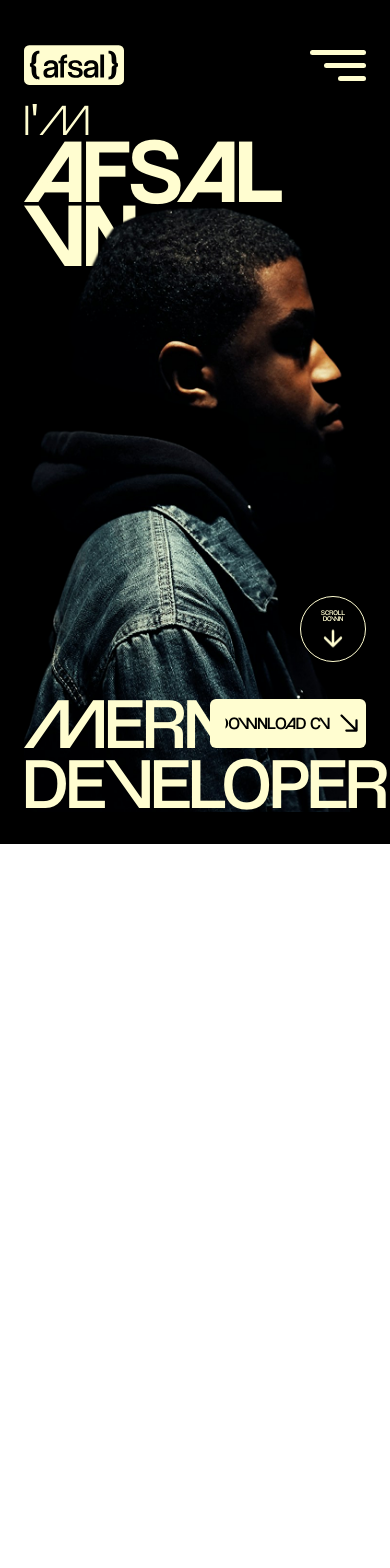
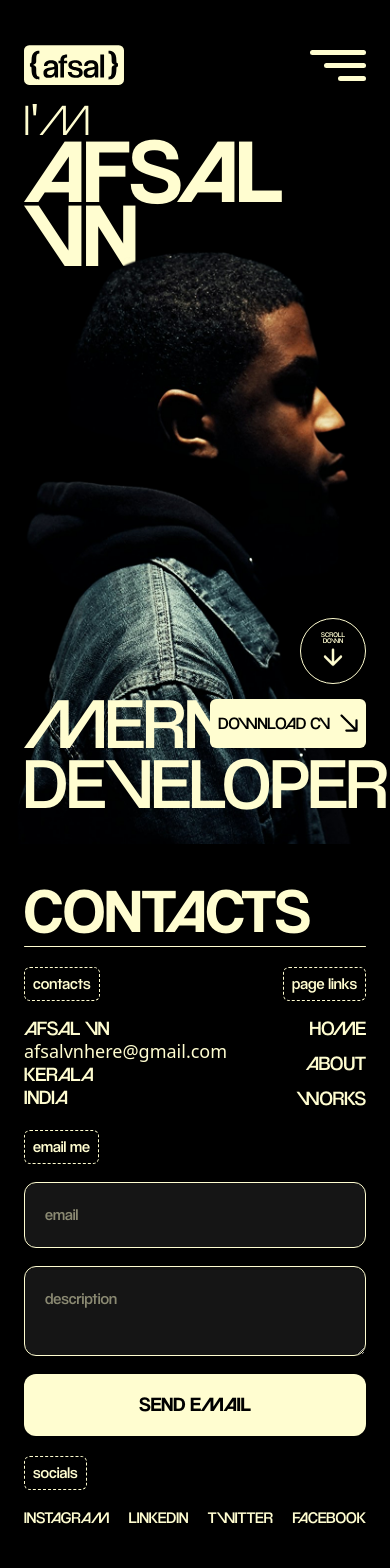
Before and after one commit to ItsAfsalVN/afsalhere.github.io, a React (Vite) app: page / in a window 390 px wide. Shown: the top 1568 px of the page. Before the commit the page ends 844 px from the top, so only its background shows below. Built offline with nearby package versions, Linux system fonts and the light colour scheme.

Commit message:
added footer - mobile responsive only

```diff
--- /dev/null
+++ b/components/Footer.jsx
@@ -0,0 +1,77 @@
+import React from "react";
+
+function Footer() {
+  return (
+    <section className="px-[24px] min-h-screen  py-[32px] flex flex-col gap-[20px] relative">
+      <div>
+        <h3 className="font-bold text-[62px] leading-[70px] underline-[#fffdd0]">
+          CONTACTS
+        </h3>
+        <div className="w-full h-[1px] bg-secondary rounded-full"></div>
+      </div>
+
+      {/* Details and page links */}
+      <div className="w-full flex justify-between">
+        {/* Details */}
+        <div className="space-y-[16px]">
+          <span className="text-secondary border border-dashed border-secondary px-2 py-1 rounded-[6px] block w-fit">
+            contacts
+          </span>
+          <p className="text-[20px] leading-[23px]">
+            AFSAL VN <br />
+            <span className="font-sans text-[18px]">
+              afsalvnhere@gmail.com <br />
+            </span>
+            KERALA <br />
+            INDIA
+          </p>
+        </div>
+
+        {/* Page links */}
+        <div className="space-y-[16px]">
+          <span className="text-secondary border border-dashed border-secondary px-2 py-1 rounded-[6px] block w-fit">
+            page links
+          </span>
+          <ul className="text-[20px] uppercase flex flex-col items-end gap-[12px] leading-[23px]">
+            <li>Home</li>
+            <li>About</li>
+            <li>Works</li>
+          </ul>
+        </div>
+      </div>
+
+      {/* Form */}
+      <form action="" className="flex flex-col gap-[18px]">
+        <span className="text-secondary border border-dashed border-secondary px-2 py-1 rounded-[6px] block w-fit">
+            email me
+        </span>
+
+        <input type="email" className="bg-[#151515] border border-secondary/20 p-[20px] rounded-[12px] outline-none" placeholder="email" />
+        <textarea name="content" className="bg-[#151515] border border-secondary/20 p-[20px] rounded-[12px] outline-none" placeholder="description" id="description" ></textarea>
+        <button className="w-full py-[16px] text-[20px] bg-secondary text-primary rounded-[12px] uppercase font-bold">send email</button>
+      </form>
+
+      {/* Social media links */}
+      <div className="space-y-[16px]">
+        <span className="text-secondary border border-dashed border-secondary px-2 py-1 rounded-[6px] block w-fit">
+            socials
+        </span>
+        <ul className="w-full flex justify-between uppercase text-[16px]">
+          <li>Instagram</li>
+          <li>LinkedIn</li>
+          <li>Twitter</li>
+          <li>Facebook</li>
+        </ul>
+      </div>
+
+      {/* Footer Image */}
+      <img
+        src="./images/footerImage.png"
+        alt="footer"
+        className="absolute bottom-0 select-none"
+      />
+    </section>
+  );
+}
+
+export default Footer;
--- a/components/Header.jsx
+++ b/components/Header.jsx
@@ -30,10 +30,18 @@ function Header({ isOpen, setIsOpen }) {
   }, [lastScrollY]);
 
   return (
-    <div className={`fixed top-0 left-0 z-[100] right-0 z-50  px-[24px] xl:px-[200px] pt-[32px] flex justify-between items-center transition-transform duration-300 ${showHeader ? 'translate-y-0' : '-translate-y-full'}`}>
-      <img src="logo.svg" alt="logo" className="w-[100px] xl:w-[120px] h-auto" />
+    <div
+      className={`fixed bg-primary top-0 left-0 z-[300] right-0 z-50  px-[24px] xl:px-[300px] pt-[32px] flex justify-between items-center transition-transform duration-300 ${
+        showHeader ? "translate-y-0" : "-translate-y-full"
+      }`}
+    >
+      <img
+        src="logo.svg"
+        alt="logo"
+        className="w-[100px] xl:w-[120px] h-auto"
+      />
       <Hamburger isOpen={isOpen} setIsOpen={setIsOpen} />
-     <TopNav/>
+      <TopNav />
     </div>
   );
 }
--- a/components/Navbar.jsx
+++ b/components/Navbar.jsx
@@ -3,7 +3,7 @@ import MarqueeServices from './MarqueeServices'
 
 function Navbar({ isOpen, setIsOpen }) {
   return (
-    <div className={` select-none fixed top-0 uppercase left-0 right-0 z-[60] w-screen pt-[32px] px-[24px] bg-primary text-secondary flex justify-center items-center transition-all duration-500 ease-in-out ${isOpen ? 'h-dvh opacity-100' : 'h-0 opacity-0'} overflow-hidden`}>
+    <div className={` select-none fixed top-0 uppercase left-0 right-0 z-[200] w-screen pt-[32px] px-[24px] bg-primary text-secondary flex justify-center items-center transition-all duration-500 ease-in-out ${isOpen ? 'h-dvh opacity-100' : 'h-0 opacity-0'} overflow-hidden`}>
       <ul className='text-[40px] font-bold flex flex-col gap-[40px] text-secondary text-center'>
         <li className="cursor-pointer hover:opacity-70 transition-opacity">Home</li>
         <li className="cursor-pointer hover:opacity-70 transition-opacity">About</li>
--- a/components/TopNav.jsx
+++ b/components/TopNav.jsx
@@ -2,11 +2,11 @@ import React from "react";
 
 function TopNav() {
   return (
-    <ul className="hidden uppercase lg:flex items-center gap-[62px]  text-[32px]">
-        <li>home</li>
-        <li>about</li>
-        <li>works</li>
-        <li>contact</li>
+    <ul className="hidden uppercase lg:flex items-center gap-[62px] text-[32px] xl:text-[54px]">
+        <li className="cursor-pointer">home</li>
+        <li className="cursor-pointer">about</li>
+        <li className="cursor-pointer">works</li>
+        <li className="cursor-pointer">contact</li>
       </ul>
   );
 }
--- a/pages/HomeCumAbout.jsx
+++ b/pages/HomeCumAbout.jsx
@@ -2,7 +2,19 @@ import React from "react";
 
 function HomeCumAbout() {
   return (
-    <div className="w-full flex-1 relative">
+    <div className="h-screen w-full">
+      {/* Hero Image */}
+      <img
+        src="./images/HeroImage.png"
+        alt="HeroImage"
+        className="absolute w-full z-[50] bottom-0 left-0 object-[center_60px] md:hidden"
+      />
+      <img
+        src="./images/HeroImageAlt.png"
+        alt="HeroImage"
+        className="hidden md:block  md:absolute md:bottom-0 md:left-1/2 md:-translate-x-1/2 md:z-[50] md:object-[center_60px] xl:w-[45%]"
+      />
+      <div className="h-full w-full px-[24px] xl:px-[300px] pt-[98px] xl:pt-[140px] pb-[32px] flex flex-col justify-between relative">
         {/* Who I am */}
         <div className="">
           <span className="font-thin text-[44px]  lg:text-[50px] xl:text-[60px] block leading-[40px]">
@@ -16,16 +28,20 @@ function HomeCumAbout() {
           </span>
         </div>
 
-      {/* Roles */}
-      <div className="text-[72px] md:text-[86px] lg:text-[98px] xl:text-[160px] absolute bottom-0 left-0 z-[50]">
-        <span className="leading-[60px] md:leading-[70px] lg:leading-[74px] xl:leading-[120px] block">MERN </span>
+        <div className="flex relative">
+          {/* roles */}
+          <div className="text-[72px] md:text-[86px] lg:text-[98px] xl:text-[160px] z-[50]">
+            <span className="leading-[60px] md:leading-[70px] lg:leading-[74px] xl:leading-[120px] block">
+              MERN{" "}
+            </span>
             <span className="leading-[60px] md:leading-[70px] lg:leading-[74px] xl:leading-[120px] block">
               DEVELOPER{" "}
             </span>
           </div>
 
+          <div className="z-[100] absolute right-0 bottom-[64px] md:bottom-2">
             {/* floatig scroll down button */}
-      <div className="absolute bottom-[150px] md:bottom-[100px] right-0 z-[50] w-[66px] md:w-[70px] xl:w-[100px] aspect-square border border-secondary rounded-full flex flex-col justify-center items-center gap-[7px]">
+            <div className="z-[100] w-[66px] absolute right-0 bottom-16 md:bottom-20 xl:bottom-28 md:w-[70px] xl:w-[100px] aspect-square border border-secondary rounded-full flex flex-col justify-center items-center gap-[7px]">
               <span className="text-secondary text-[7px] md:text-[10px] xl:text-[16px] text-center leading-[6px] md:leading-[10px] xl:leading-[16px]">
                 SCROLL
                 <br />
@@ -38,21 +54,11 @@ function HomeCumAbout() {
               />
             </div>
 
-      {/* Hero Image */}
-      <img
-        src="./images/HeroImage.png"
-        alt="HeroImage"
-        className="absolute bottom-0 left-0 h-screen object-cover object-[center_30px] md:hidden"
-      />
-      <img
-        src="./images/HeroImageAlt.png"
-        alt="HeroImage"
-        className="hidden absolute bottom-0 left-0  md:block md:w-[90%] lg:w-[75%] xl:w-auto md:left-1/2 md:-translate-x-1/2 xl:-translate-x-1/4 md:aspect-square md:object-cover "
-      />
-
             {/* Download CV Button */}
-      <button className=" absolute bottom-[64px] md:bottom-1 right-0 rounded-[6px] px-2 py-3 md:px-3 xl:px-4 bg-secondary text-primary flex justify-center items-center gap-[10px]">
-        <span className="text-[17px] md:text-[22px] xl:text-[30px]">DOWNLOAD CV</span>
+            <button className="rounded-[6px] px-2 py-3 md:px-3 xl:px-4 bg-secondary text-primary flex justify-center items-center gap-[10px]">
+              <span className="text-[17px] md:text-[22px] xl:text-[40px]">
+                DOWNLOAD CV
+              </span>
               <img
                 src="./icons/bottomRightArrow.svg"
                 alt=""
@@ -60,6 +66,9 @@ function HomeCumAbout() {
               />
             </button>
           </div>
+        </div>
+      </div>
+    </div>
   );
 }
 
--- a/src/App.jsx
+++ b/src/App.jsx
@@ -2,17 +2,23 @@ import React, { useState } from "react";
 import Header from "../components/Header";
 import Navbar from "../components/Navbar";
 import HomeCumAbout from "../pages/HomeCumAbout";
+import Footer from "../components/Footer";
 
 function App() {
   const [isOpen, setIsOpen] = useState(false);
 
   return (
-    <div className="bg-primary h-screen px-[24px] xl:px-[200px] pt-[98px] xl:pt-[120px] pb-[32px] text-secondary flex flex-col">
+    <div className="h-[200vh] bg-primary text-secondary flex flex-col">
       <Header isOpen={isOpen} setIsOpen={setIsOpen} />
       <Navbar isOpen={isOpen} setIsOpen={setIsOpen} />
 
       {/* Homepage and About section - because the animation is connected */}
-      <HomeCumAbout/>
+      <HomeCumAbout />
+
+      {/* Footer */}
+      <Footer />
+
+      {/* Overlay for the mobile menu */}
     </div>
   );
 }
```
Also changed, not shown: public/images/HeroImage.png, public/images/footerImage.png (added). Lines whose indentation alone changed are shown as unchanged.
